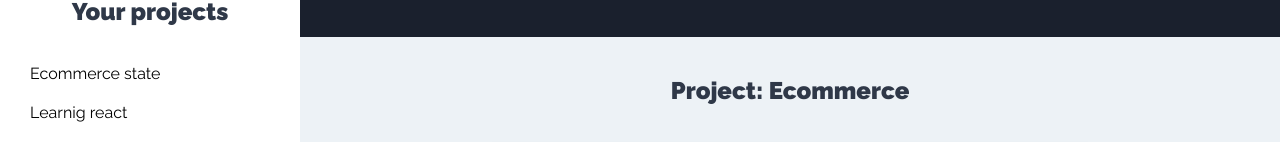
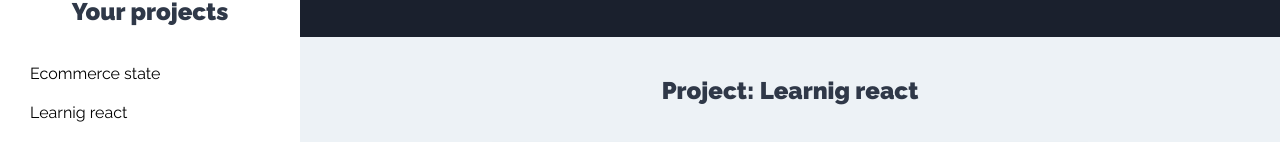
Before and after one commit to david-portilla/merntasks, a React (Create React App) app in the folder client/: page /projects in a window 1280 px wide. Both pictures are taken after a click on the button "Learnig react". Shown: the part 255-397 px from the top of the page. Built offline with nearby package versions, Linux system fonts and the light colour scheme.

Commit message:
getting current name project

```diff
--- a/client/src/components/tasks/TasksList.js
+++ b/client/src/components/tasks/TasksList.js
@@ -1,6 +1,13 @@
+import React, { useContext } from "react";
 import Task from "./Task";
+import projectContext from "../../context/projects/projectContext";
 
 const TasksList = () => {
+  const projectsContext = useContext(projectContext);
+  const { selectedProject } = projectsContext;
+  if(!selectedProject) return <h2>Select a project from sidebar</h2>
+  const [currentProject] = selectedProject;
+
   const tasks = [
     { name: "Choose platform", status: true },
     { name: "Select colors", status: false },
@@ -10,7 +17,7 @@ const TasksList = () => {
 
   return (
     <>
-      <h2>Project: Ecommerce</h2>
+      <h2>Project: {currentProject.name}</h2>
       <ul className="listado-tareas">
         {tasks.length === 0 ? (
           <li className="tarea">
```
